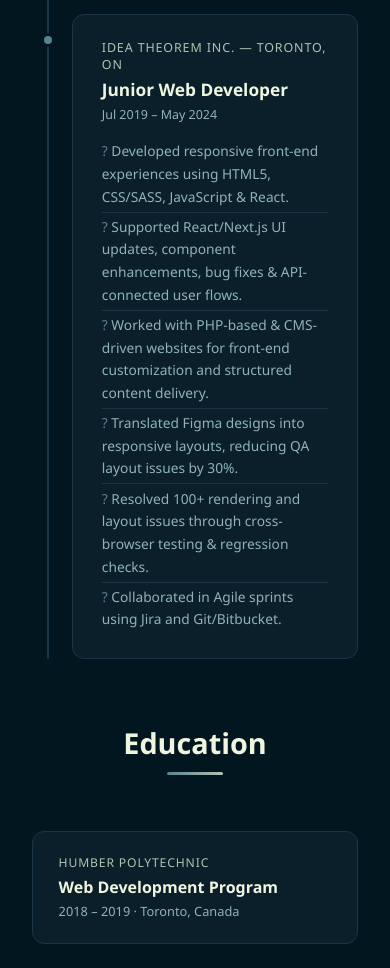
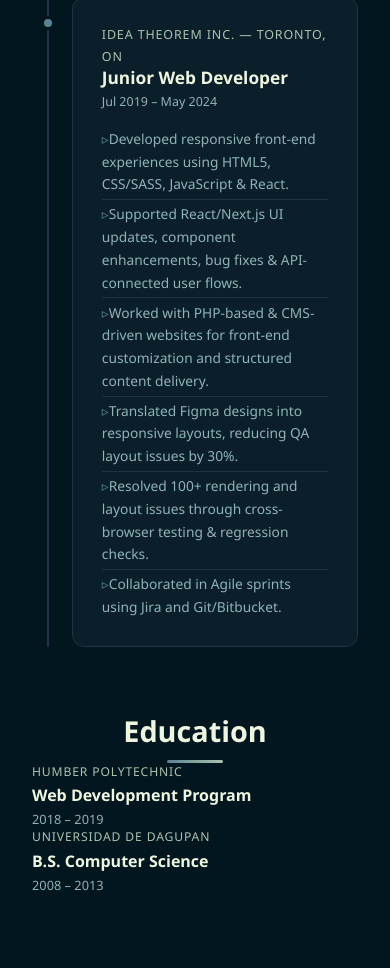
Before and after one commit to markmartin-dev/portfolio-site, a React (Vite) app: page / in a window 390 px wide. Shown: the part 1920-2888 px from the top of the page. Built offline with nearby package versions, Linux system fonts and the light colour scheme.

Commit message:
separate experience section items  into components timeline and education

```diff
--- /dev/null
+++ b/src/components/EducationCard.module.css
@@ -0,0 +1,51 @@
+.educationCards {
+  max-width: 860px;
+  margin: 3.5rem auto 0;
+  display: grid;
+  grid-template-columns: 1fr 1fr;
+  gap: 1.5rem;
+}
+
+.educationCard {
+  background: var(--card);
+  border: 1px solid var(--border);
+  border-radius: .75rem;
+  padding: 1.4rem 1.6rem;
+  transition: transform .3s;
+}
+
+.educationCard:hover {
+  transform: translateY(-4px);
+}
+
+.educationSchool {
+  font-size: .76rem;
+  color: var(--sage);
+  text-transform: uppercase;
+  letter-spacing: .07em;
+  margin-bottom: .3rem;
+}
+
+.educationDegree {
+  font-weight: 700;
+  font-size: 1rem;
+  color: var(--mist);
+  margin-bottom: .25rem;
+}
+
+.educationYear {
+  font-size: .8rem;
+  color: var(--muted);
+}
+
+@media (prefers-reduced-motion: reduce) {
+  .educationCard:hover {
+    transform: none;
+  }
+}
+
+@media (max-width: 768px) {
+  .educationCards {
+    grid-template-columns: 1fr;
+  }
+}
--- /dev/null
+++ b/src/components/EducationCard.tsx
@@ -0,0 +1,23 @@
+import styles from './EducationCard.module.css'
+
+interface EducationCardProps {
+  institution: string
+  degree: string
+  field: string
+  date: string
+}
+
+const EducationCard: React.FC<EducationCardProps> = (props) => {
+  return (
+    <article className={`${styles.eduCard} fade-up`} role="listitem">
+      <p className={styles.educationSchool}>{props.institution}</p>
+      <h3 className={styles.educationDegree}>{props.degree}</h3>
+      {props.field && <p className={styles.educationField}>{props.field}</p>}
+      <p className={styles.educationYear}>
+        <time dateTime={props.date.split('–')[0].trim()}>{props.date.split('–')[0].trim()}</time> &ndash; <time dateTime={props.date.split('–')[1].trim()}>{props.date.split('–')[1].trim()}</time>
+      </p>
+    </article>
+  )
+}
+
+export default EducationCard
--- a/src/components/Experience.module.css
+++ b/src/components/Experience.module.css
@@ -1,42 +1,68 @@
-:global(.section-title) { text-align: center; font-size: clamp(1.8rem,4vw,2.5rem); font-weight: 800; color: var(--mist); margin-bottom: .5rem; }
-:global(.accent-line) { width: 56px; height: 3px; margin: .6rem auto 0; background: linear-gradient(90deg,var(--steel),var(--sage)); border-radius: 2px; }
-:global(.section-sub) { text-align: center; color: var(--muted); margin-bottom: 3.5rem; font-size: .95rem; margin-top: .8rem; }
+.experienceWrapper {
+  padding: 6rem 2rem;
+  background: #01161E;
+}
 
-:global(#experience) { padding: 6rem 2rem; background: #01161E; }
-:global(.timeline) { max-width: 860px; margin: 0 auto; position: relative; }
-:global(.timeline::before) { content: ''; position: absolute; left: 50%; top: 0; bottom: 0; width: 2px; background: var(--border); transform: translateX(-50%); }
-:global(.timeline-item) { display: flex; gap: 2rem; margin-bottom: 3rem; position: relative; }
-:global(.timeline-item:nth-child(odd)) { flex-direction: row-reverse; }
-:global(.timeline-item:nth-child(odd) .tl-card) { text-align: right; }
-:global(.tl-dot) { position: absolute; left: 50%; top: 1.2rem; width: 14px; height: 14px; background: var(--steel); border-radius: 50%; border: 3px solid var(--dark); transform: translateX(-50%); z-index: 1; }
-:global(.tl-card) { background: var(--card); border: 1px solid var(--border); border-radius: .75rem; padding: 1.5rem 1.8rem; width: calc(50% - 2rem); transition: transform .3s, box-shadow .3s; }
-:global(.tl-card:hover) { transform: translateY(-4px); box-shadow: 0 12px 40px rgba(89,131,146,.15); }
-:global(.tl-company) { font-size: .78rem; color: var(--sage); text-transform: uppercase; letter-spacing: .07em; margin-bottom: .3rem; }
-:global(.tl-role) { font-size: 1.08rem; font-weight: 700; color: var(--mist); margin-bottom: .3rem; }
-:global(.tl-date) { font-size: .78rem; color: var(--muted); margin-bottom: .9rem; }
-:global(.tl-card ul) { list-style: none; }
-:global(.tl-card li) { font-size: .86rem; color: var(--muted); line-height: 1.65; padding: .2rem 0; border-bottom: 1px solid var(--border); }
-:global(.tl-card li:last-child) { border: none; }
-:global(.tl-card li::before) { content: '? '; color: var(--steel); }
-:global(.timeline-item:nth-child(odd) .tl-card li::before) { content: ''; }
-:global(.timeline-item:nth-child(odd) .tl-card li::after) { content: ' ?'; color: var(--steel); }
-:global(.edu-cards) { max-width: 860px; margin: 3.5rem auto 0; display: grid; grid-template-columns: 1fr 1fr; gap: 1.5rem; }
-:global(.edu-card) { background: var(--card); border: 1px solid var(--border); border-radius: .75rem; padding: 1.4rem 1.6rem; transition: transform .3s; }
-:global(.edu-card:hover) { transform: translateY(-4px); }
-:global(.edu-school) { font-size: .76rem; color: var(--sage); text-transform: uppercase; letter-spacing: .07em; margin-bottom: .3rem; }
-:global(.edu-degree) { font-weight: 700; font-size: 1rem; color: var(--mist); margin-bottom: .25rem; }
-:global(.edu-year) { font-size: .8rem; color: var(--muted); }
+.sectionTitle {
+  text-align: center;
+  font-size: clamp(1.8rem,4vw,2.5rem);
+  font-weight: 800;
+  color: var(--mist);
+  margin-bottom: .5rem;
+}
 
-@media (prefers-reduced-motion: reduce) {
-  :global(.tl-card:hover), :global(.edu-card:hover) { transform: none; }
+.accentLine {
+  width: 56px;
+  height: 3px;
+  margin: .6rem auto 0;
+  background: linear-gradient(90deg,var(--steel),var(--sage));
+  border-radius: 2px;
+}
+
+.sectionSub {
+  text-align: center;
+  color: var(--muted);
+  margin-bottom: 3.5rem;
+  font-size: .95rem;
+  margin-top: .8rem;
+}
+
+/* @media (prefers-reduced-motion: reduce) {
+  .timelineCard:hover,
+  .educationCard:hover {
+    transform: none;
+  }
 }
 
 @media (max-width: 768px) {
-  :global(.timeline::before) { left: 16px; }
-  :global(.timeline-item), :global(.timeline-item:nth-child(odd)) { flex-direction: column; padding-left: 40px; }
-  :global(.tl-dot) { left: 16px; }
-  :global(.tl-card) { width: 100%; text-align: left !important; }
-  :global(.tl-card li::before) { content: '? ' !important; }
-  :global(.tl-card li::after) { content: '' !important; }
-  :global(.edu-cards) { grid-template-columns: 1fr; }
-}
+  .timeline::before {
+    left: 16px;
+  }
+
+  .timelineItem,
+  .timelineItem:nth-child(odd) {
+    flex-direction: column;
+    padding-left: 40px;
+  }
+
+  .timelineDot {
+    left: 16px;
+  }
+
+  .timelineCard {
+    width: 100%;
+    text-align: left !important;
+  }
+
+  .timelineCard li::before {
+    content: '> ';
+  }
+
+  .timelineCard li::after {
+    content: '' !important;
+  }
+
+  .educationCards {
+    grid-template-columns: 1fr;
+  }
+} */
--- a/src/components/Experience.tsx
+++ b/src/components/Experience.tsx
@@ -1,70 +1,72 @@
-import './Experience.module.css'
+import styles from './Experience.module.css'
+import TimeLine from './TimeLine'
+import EducationCard from './EducationCard'
+
+const expData = [
+  {
+    company: 'Idea Theorem Inc. — Toronto, ON',
+    role: 'Senior Web Developer',
+    date: 'May 2024 – Mar 2025',
+    responsibilities: [
+      'Built and maintained React-based UI components for production apps, improving delivery speed via reusable patterns.',
+      'Integrated API-driven features to support reliable user experiences across production apps.',
+      'Achieved 40% decrease in load time by optimizing images, reducing bundle size & refactoring CSS (Core Web Vitals).',
+      'Improved accessibility audit scores by 25% applying WCAG 2.1 AA standards using axe & Lighthouse.',
+      'Configured AWS S3 + CloudFront for asset delivery across production pages.',
+      'Collaborated in Agile sprints; participated in peer code reviews and iterative releases.',
+    ],
+  },
+  {
+    company: 'Idea Theorem Inc. — Toronto, ON',
+    role: 'Junior Web Developer',
+    date: 'Jul 2019 – May 2024',
+    responsibilities: [
+      'Developed responsive front-end experiences using HTML5, CSS/SASS, JavaScript & React.',
+      'Supported React/Next.js UI updates, component enhancements, bug fixes & API-connected user flows.',
+      'Worked with PHP-based & CMS-driven websites for front-end customization and structured content delivery.',
+      'Translated Figma designs into responsive layouts, reducing QA layout issues by 30%.',
+      'Resolved 100+ rendering and layout issues through cross-browser testing & regression checks.',
+      'Collaborated in Agile sprints using Jira and Git/Bitbucket.',
+    ],
+  },
+]
+
+const eduData = [
+  {
+    institution: 'Humber Polytechnic',
+    degree: 'Web Development Program',
+    field: '',
+    date: '2018 – 2019'
+  },
+  {
+    institution: 'Universidad de Dagupan',
+    degree: 'B.S. Computer Science',
+    field: '',
+    date: '2008 – 2013'
+  },
+]
 
 function Experience() {
   return (
-    <section id="experience" aria-labelledby="experience-heading">
-      <h2 id="experience-heading" className="section-title fade-up">Professional Experience</h2>
-      <div className="accent-line fade-up" aria-hidden="true"></div>
-      <p className="section-sub fade-up">Building impactful web products since 2019</p>
+    <section id="experience" className={styles.experienceWrapper} aria-labelledby="experience-heading">
+      <h2 id="experience-heading" className={`${styles.sectionTitle} fade-up`}>Professional Experience</h2>
+      <div className={`${styles.accentLine} fade-up`} aria-hidden="true"></div>
+      <p className={`${styles.sectionSub} fade-up`}>Building impactful web products since 2019</p>
 
-      <div className="timeline" role="list">
-        <article className="timeline-item fade-up" role="listitem">
-          <div className="tl-dot" aria-hidden="true"></div>
-          <div className="tl-card">
-            <p className="tl-company">Idea Theorem Inc. &mdash; Toronto, ON</p>
-            <h3 className="tl-role">Senior Web Developer</h3>
-            <p className="tl-date">
-              <time dateTime="2024-05">May 2024</time> &ndash; <time dateTime="2025-03">Mar 2025</time>
-            </p>
-            <ul aria-label="Responsibilities and achievements">
-              <li>Built and maintained React-based UI components for production apps, improving delivery speed via reusable patterns.</li>
-              <li>Integrated API-driven features to support reliable user experiences across production apps.</li>
-              <li>Achieved 40% decrease in load time by optimizing images, reducing bundle size &amp; refactoring CSS (Core Web Vitals).</li>
-              <li>Improved accessibility audit scores by 25% applying WCAG 2.1 AA standards using axe &amp; Lighthouse.</li>
-              <li>Configured AWS S3 + CloudFront for asset delivery across production pages.</li>
-              <li>Collaborated in Agile sprints; participated in peer code reviews and iterative releases.</li>
-            </ul>
-          </div>
-        </article>
+      <TimeLine items={expData} />
 
-        <article className="timeline-item fade-up" role="listitem">
-          <div className="tl-dot" aria-hidden="true"></div>
-          <div className="tl-card">
-            <p className="tl-company">Idea Theorem Inc. &mdash; Toronto, ON</p>
-            <h3 className="tl-role">Junior Web Developer</h3>
-            <p className="tl-date">
-              <time dateTime="2019-07">Jul 2019</time> &ndash; <time dateTime="2024-05">May 2024</time>
-            </p>
-            <ul aria-label="Responsibilities and achievements">
-              <li>Developed responsive front-end experiences using HTML5, CSS/SASS, JavaScript &amp; React.</li>
-              <li>Supported React/Next.js UI updates, component enhancements, bug fixes &amp; API-connected user flows.</li>
-              <li>Worked with PHP-based &amp; CMS-driven websites for front-end customization and structured content delivery.</li>
-              <li>Translated Figma designs into responsive layouts, reducing QA layout issues by 30%.</li>
-              <li>Resolved 100+ rendering and layout issues through cross-browser testing &amp; regression checks.</li>
-              <li>Collaborated in Agile sprints using Jira and Git/Bitbucket.</li>
-            </ul>
-          </div>
-        </article>
-      </div>
-
-      <h2 id="education-heading" className="section-title fade-up" style={{ marginTop: '4rem' }}>Education</h2>
-      <div className="accent-line fade-up" aria-hidden="true"></div>
-      <div className="edu-cards fade-up" role="list" aria-labelledby="education-heading">
-        <article className="edu-card" role="listitem">
-          <p className="edu-school">Humber Polytechnic</p>
-          <h3 className="edu-degree">Web Development Program</h3>
-          <p className="edu-year">
-            <time dateTime="2018">2018</time> &ndash; <time dateTime="2019">2019</time> &middot; Toronto, Canada
-          </p>
-        </article>
-        <article className="edu-card" role="listitem">
-          <p className="edu-school">Universidad de Dagupan</p>
-          <h3 className="edu-degree">B.S. Computer Science</h3>
-          <p className="edu-year">
-            <time dateTime="2008">2008</time> &ndash; <time dateTime="2013">2013</time> &middot; Philippines
-          </p>
-        </article>
-      </div>
+      <h2 id="education-heading" className={`${styles.sectionTitle} fade-up`} style={{ marginTop: '4rem' }}>Education</h2>
+      <div className={`${styles.accentLine} fade-up`} aria-hidden="true"></div>
+        {eduData.map((edu, index) => (
+            <EducationCard
+              key={index}
+              institution={edu.institution}
+              degree={edu.degree}
+              field={edu.field}
+              date={edu.date}
+            />
+          ))
+        }
     </section>
   )
 }
--- /dev/null
+++ b/src/components/TimeLine.module.css
@@ -0,0 +1,144 @@
+.timeline {
+  max-width: 860px;
+  margin: 0 auto;
+  position: relative;
+}
+
+.timeline::before {
+  content: '';
+  position: absolute;
+  left: 50%;
+  top: 0;
+  bottom: 0;
+  width: 2px;
+  background: var(--border);
+  transform: translateX(-50%);
+}
+
+.timelineItem {
+  display: flex;
+  gap: 2rem;
+  margin-bottom: 3rem;
+  position: relative;
+}
+
+.timelineItem:nth-child(odd) {
+  flex-direction: row-reverse;
+}
+
+.timelineItem:nth-child(odd) .timelineCard {
+  text-align: right;
+}
+
+.timelineDot {
+  position: absolute;
+  left: 50%;
+  top: 1.2rem;
+  width: 14px;
+  height: 14px;
+  background: var(--steel);
+  border-radius: 50%;
+  border: 3px solid var(--dark);
+  transform: translateX(-50%);
+  z-index: 1;
+}
+
+.timelineCard {
+  background: var(--card);
+  border: 1px solid var(--border);
+  border-radius: .75rem;
+  padding: 1.5rem 1.8rem;
+  width: calc(50% - 2rem);
+  transition: transform .3s, box-shadow .3s;
+}
+
+.timelineCard:hover {
+  transform: translateY(-4px);
+  box-shadow: 0 12px 40px rgba(89,131,146,.15);
+}
+
+.timelineCompany {
+  font-size: .78rem;
+  color: var(--sage);
+  text-transform: uppercase;
+  letter-spacing: .07em;
+  margin-bottom: .3rem;
+}
+
+.timelineRole {
+  font-size: 1.08rem;
+  font-weight: 700;
+  color: var(--mist);
+  margin-bottom: .3rem;
+}
+
+.timelineDate {
+  font-size: .78rem;
+  color: var(--muted);
+  margin-bottom: .9rem;
+}
+
+.timelineCard ul {
+  list-style: none;
+}
+
+.timelineCard li {
+  font-size: .86rem;
+  color: var(--muted);
+  line-height: 1.65;
+  padding: .2rem 0;
+  border-bottom: 1px solid var(--border);
+}
+
+.timelineCard li:last-child {
+  border: none;
+}
+
+.timelineCard li::before {
+  content: '▹';
+  color: var(--steel);
+}
+
+.timelineItem:nth-child(odd) .timelineCard li::before {
+  content: '';
+}
+
+.timelineItem:nth-child(odd) .timelineCard li::after {
+  content: '◸';
+  color: var(--steel);
+}
+
+@media (prefers-reduced-motion: reduce) {
+  .timelineCard:hover {
+    transform: none;
+  }
+}
+
+@media (max-width: 768px) {
+  .timeline::before {
+    left: 16px;
+  }
+
+  .timelineItem,
+  .timelineItem:nth-child(odd) {
+    flex-direction: column;
+    padding-left: 40px;
+  }
+
+  .timelineDot {
+    left: 16px;
+  }
+
+  .timelineCard {
+    width: 100%;
+    text-align: left !important;
+  }
+
+  .timelineCard li::before {
+    content: '▹'!important;
+  }
+
+  .timelineCard li::after {
+    content: '' !important;
+  }
+}
--- /dev/null
+++ b/src/components/TimeLine.tsx
@@ -0,0 +1,34 @@
+import styles from './TimeLine.module.css'
+
+interface TimeLineItem {
+  company: string
+  role: string
+  date: string
+  responsibilities: string[]
+}
+
+const TimeLine: React.FC<{ items: TimeLineItem[] }> = (props) => {
+    return (
+        <div className={styles.timeline} role="list">
+            {props.items.map((item, index) => (
+            <article key={index} className={`${styles.timelineItem} fade-up`} role="listitem">
+                <div className={styles.timelineDot} aria-hidden="true"></div>
+                <div className={styles.timelineCard}>
+                <span className={styles.timelineCompany}>{item.company}</span>
+                <h3 className={styles.timelineRole}>{item.role}</h3>
+                <p className={styles.timelineDate}>
+                    <time>{item.date}</time>
+                </p>
+                <ul aria-label="Responsibilities and achievements">
+                    {item.responsibilities.map((responsibility, idx) => (
+                    <li key={idx}>{responsibility}</li>
+                    ))}
+                </ul>
+                </div>
+            </article>
+            ))}
+        </div>
+    )
+}
+
+export default TimeLine
```
